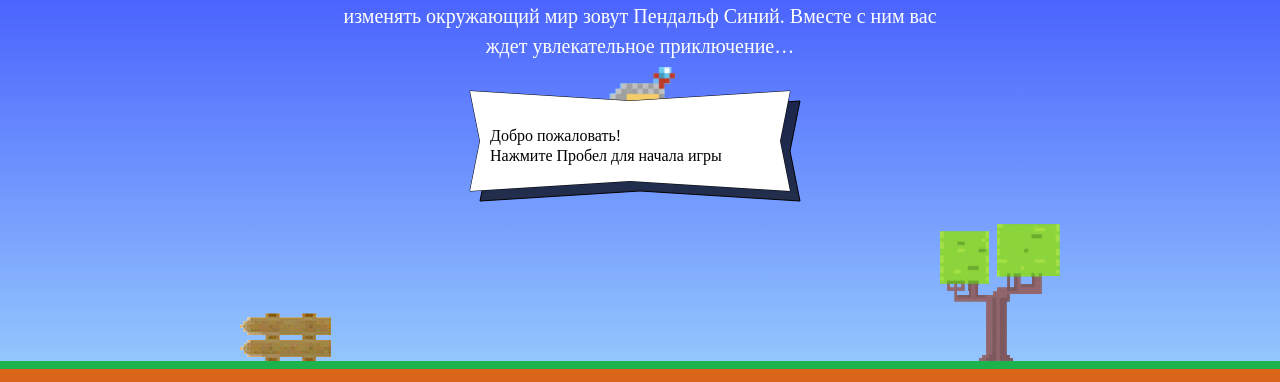
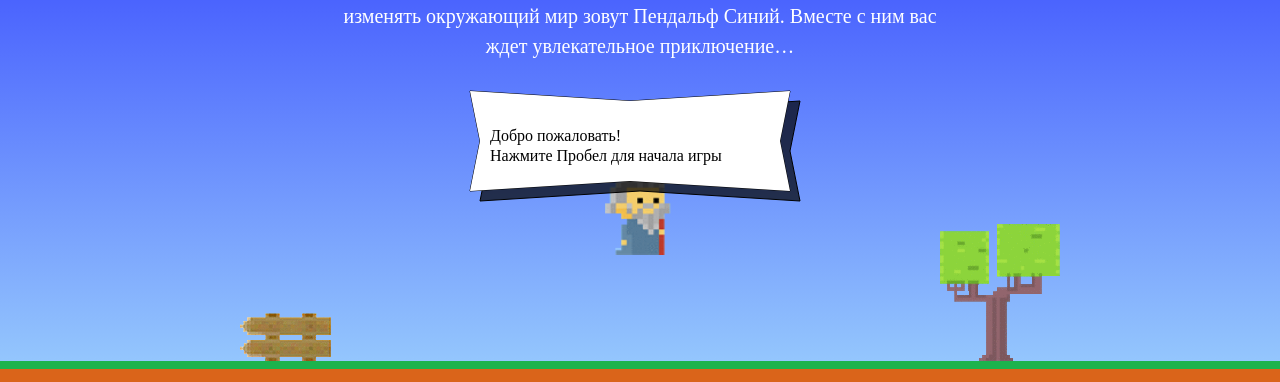
Before and after one commit to stallev/282177-code-and-magick, a website: page index.html in a window 1280 px wide. Shown: the part 367-749 px from the top of the page. Drawn offline with Linux system fonts and the light colour scheme; a web font is replaced by a local one.

Commit message:
final corrections6

```diff
--- a/index.html
+++ b/index.html
@@ -56,7 +56,7 @@
 
   //расстояние персонажа от верхней поверхности
   function getWizardY(height){
-    return (height * 1 / 3 - getWizardHeight());
+    return height / 3;
   }
 </script>
 <script src="js/game.js" type="application/javascript"></script>
```
